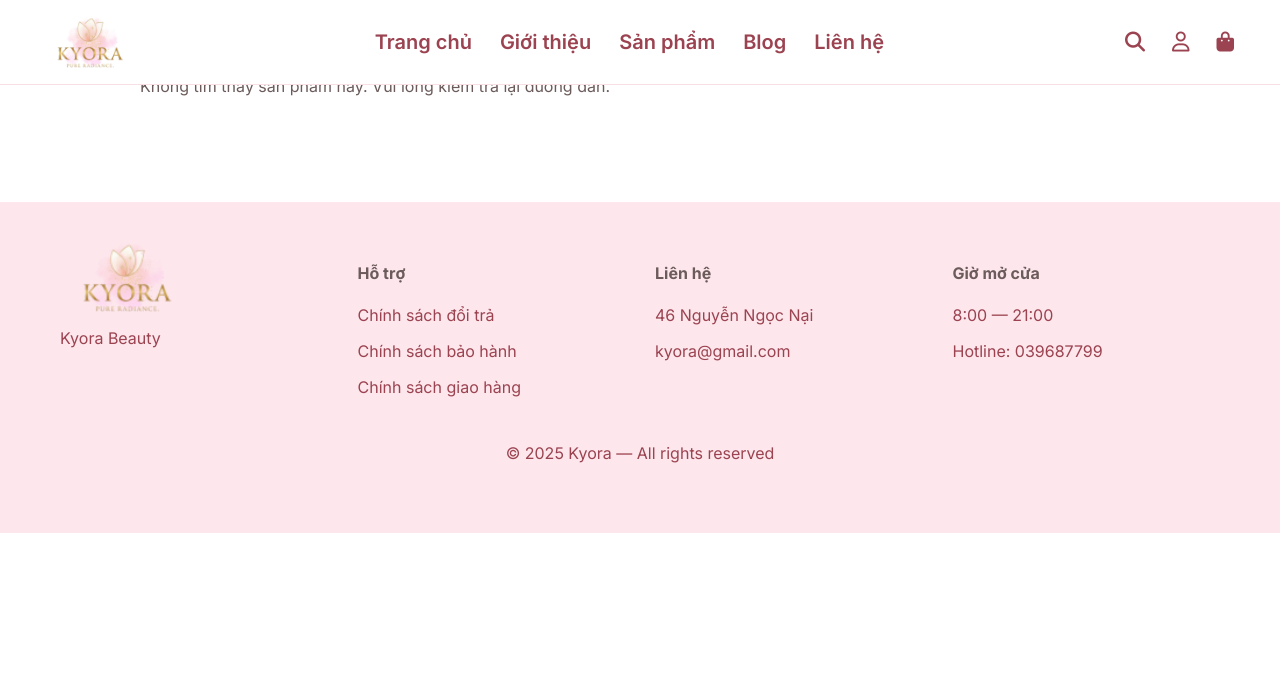
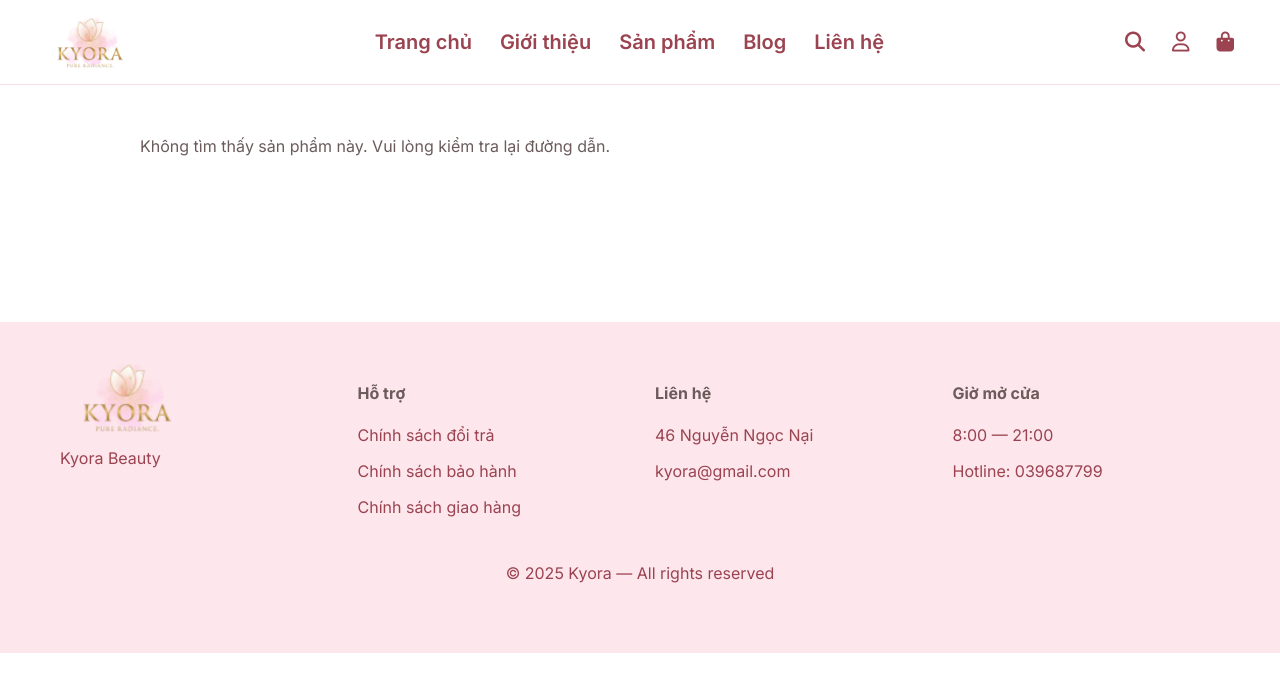
Before and after one commit to Hoang-000/Kyora_beauty, a plain HTML site: page product/product-detail.html in a window 1280 px wide. Drawn offline with nearby package versions, Linux system fonts and the light colour scheme.

Commit message:
Update Trang_chi_tiết_sản_phẩm.css

```diff
--- a/assets/css/Trang_chi_tiết_sản_phẩm.css
+++ b/assets/css/Trang_chi_tiết_sản_phẩm.css
@@ -3,7 +3,7 @@
 /* --- LAYOUT CHUNG --- */
 
 .product-detail-page {
-    padding: 60px 0;
+    padding: 120px 0;
     max-width: 1000px; /* Giới hạn chiều rộng nội dung chính */
 }
 .site-header {
```
